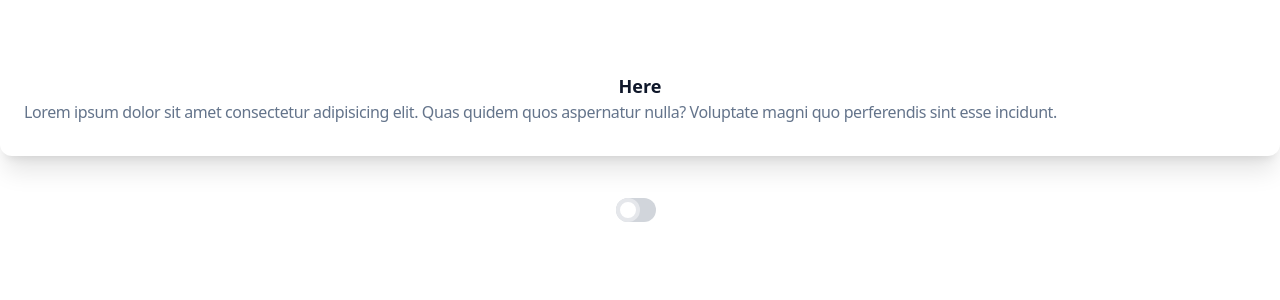
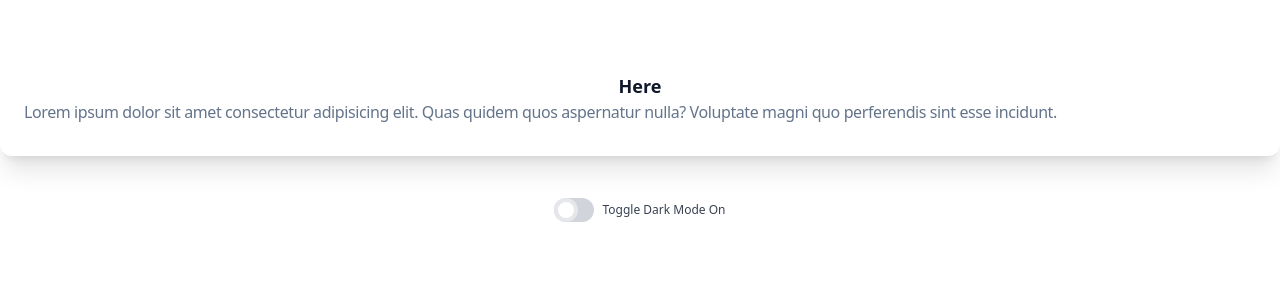
Before and after one commit to nsagias/react-tailwindcss-starter, a React (Create React App) app: page / in a window 1280 px wide. Shown: the top 300 px of the page. Built offline with nearby package versions, Linux system fonts and the light colour scheme.

Commit message:
add initial state, and conditional rendering of button

```diff
--- a/src/components/darkMode/components/toggleSwitch/ToggleSwitch.tsx
+++ b/src/components/darkMode/components/toggleSwitch/ToggleSwitch.tsx
@@ -1,10 +1,29 @@
-import "./toggleSwitch.css";
+import { useEffect, useState } from "react";
 
-type ButtonText = { buttonText: string };
 
-export default function ToggleSwitch({ buttonText } : ButtonText ): JSX.Element {
-  // base code from
-  // https://tailwindcomponents.com/component/toggle-switch
+type ButtonText = { buttonOnText: string, buttonOffText: string };
+
+export default function ToggleSwitch({ buttonOnText, buttonOffText } : ButtonText ): JSX.Element {
+
+
+  const classList = document && document.documentElement && document.documentElement.classList;
+  const clasListArray = Array.from(classList);
+
+  const [toggle, setToggle ] = useState<boolean>( clasListArray.filter(x => x === "dark")[0] === "dark" ? true : false);
+
+  if (toggle === false) {
+    document.documentElement.classList.remove('dark');
+  } else {
+    document.documentElement.classList.add('dark');
+  };
+
+
+  const toggleDarkTheme = (e: any, bool: boolean) => {
+    e.preventDefault();
+    setToggle(bool);
+  };
+
+
   return (
     <div>
       <div className="relative inline-block w-10 mr-2 align-middle select-none transition duration-200 ease-in">
@@ -12,16 +31,17 @@ export default function ToggleSwitch({ buttonText } : ButtonText ): JSX.Element
           type="checkbox"
           name="toggle"
           id="toggle"
-          className="toggle-checkbox absolute block w-6 h-6 rounded-full bg-white border-4 appearance-none cursor-pointer"
+          onClick={e => toggleDarkTheme(e, !toggle)}
+          className={`toggle-checkbox absolute block w-6 h-6 rounded-full bg-white border-4 appearance-none ${toggle ? "border-[#68d391] right-0": ""}  cursor-pointer`}
         />
         <label
           htmlFor="toggle"
-          className="toggle-label block overflow-hidden h-6 rounded-full bg-gray-300 cursor-pointer">
+          className={`toggle-label block overflow-hidden h-6 rounded-full ${toggle ? "bg-[#68d391]": "bg-gray-300"} cursor-pointer `}>
          </label>
       </div>
       <label
         htmlFor="toggle"
-        className="text-xs text-gray-700">{buttonText}</label>
+        className="text-xs text-gray-700">{!toggle ? buttonOnText : buttonOffText}</label>
     </div>
   );
 }
```
